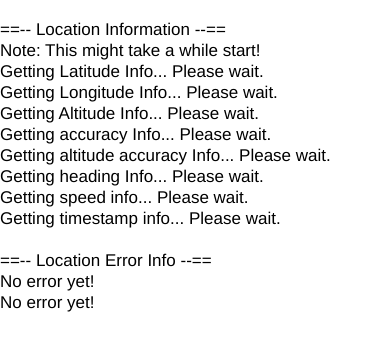
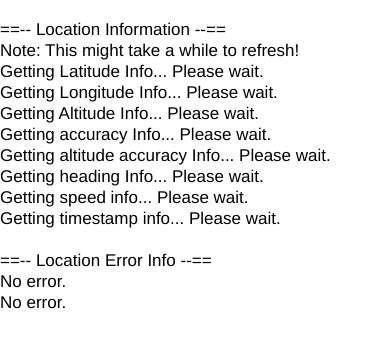
Before and after one commit to rajatchd/SIH2020_PJ234_GLiTCH-_GitRepository_COEP, a plain HTML site: page com.glitchclan.signal/www/index.html in a window 390 px wide. Shown: the part 186-536 px from the top of the page. Drawn offline with Linux system fonts and the light colour scheme; some packages are replaced by stand-ins of ours.

```diff
--- a/com.glitchclan.signal/www/index.html
+++ b/com.glitchclan.signal/www/index.html
@@ -26,7 +26,7 @@
     <br>
     <label id="locInfo">==-- Location Information --==</label>
     <br>
-    <label id="info0">Note: This might take a while start!</label>
+    <label id="info0">Note: This might take a while to refresh!</label>
     <br>
     <label id="latitudeElement">Getting Latitude Info... Please wait.</label>
     <br>
@@ -47,9 +47,9 @@
     <br>
     <label id="errSecInfo">==-- Location Error Info --==</label>
     <br>
-    <label id="errorCodeElement">No error yet!</label>
+    <label id="errorCodeElement">No error.</label>
     <br>
-    <label id="errorMessageElement">No error yet!</label>
+    <label id="errorMessageElement">No error.</label>
     <br>
 </body>
 </html>
```
